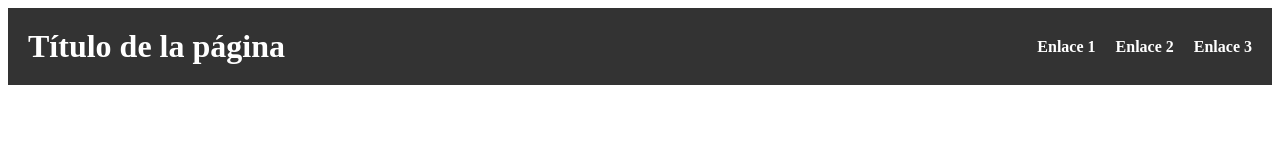
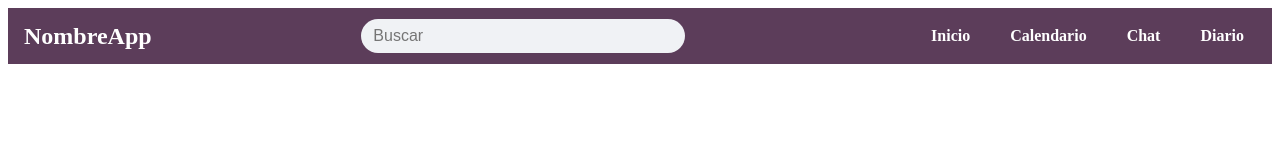
Before and after one commit to Santiago2287/P-TECH, a plain HTML site: page pruebas.html/experimentos.html in a window 1280 px wide. Drawn offline with Linux system fonts and the light colour scheme.

Commit message:
Modifique la barra de navegacion

```diff
--- a/pruebas.html/exp.css
+++ b/pruebas.html/exp.css
@@ -1,35 +1,76 @@
-header {
-    background-color: #333;
-    color: white;
-    display: flex;
-    justify-content: space-between;
-    align-items: center;
-    padding: 20px;
-  }
+
 
   h1 {
     margin: 0;
   }
 
   nav {
+    background-color: #5C3D5A;
+    height: 56px;
+    display: flex;
+    justify-content: space-between;
+    align-items: center;
+    padding: 0 16px;
+  }
+
+  .fb-logo a {
+    color: #fff;
+    font-size: 24px;
+    font-weight: 600;
+    text-decoration: none;
+  }
+
+  .fb-search form {
+    display: flex;
+    align-items: center;
+  }
+
+  .fb-search input[type="text"] {
+    border: none;
+    background-color: #f0f2f5;
+    padding: 8px 12px;
+    border-radius: 24px;
+    font-size: 16px;
+    width: 300px;
+    margin-right: 12px;
+  }
+
+  .fb-search button {
+    background-color: transparent;
+    border: none;
+    cursor: pointer;
+  }
+
+  .fb-search button i {
+    color: #fff;
+    font-size: 20px;
+  }
+
+  .fb-menu ul {
+    list-style: none;
+    margin: 0;
+    padding: 0;
     display: flex;
   }
 
-  nav div {
-    margin-left: 20px;
+  .fb-menu li {
+    margin-right: 16px;
   }
 
-  nav a {
-    color: white;
-    text-decoration: none;
-    font-weight: bold;
-  }
-  nav a {
-    color: #fff;
-    text-decoration: none;
-    transition: color 0.2s ease-in-out;
+  .fb-menu li:last-child {
+    margin-right: 0;
   }
 
-  nav a:hover {
-    color: #ff9900;
+  .fb-menu a {
+    color: #fff;
+    font-size: 16px;
+    font-weight: 600;
+    text-decoration: none;
+    padding: 8px 12px;
+    border-radius: 24px;
+    transition: background-color 0.3s ease;
   }
+
+  .fb-menu a:hover {
+    background-color: rgba(255, 255, 255, 0.1);
+  }
--- a/pruebas.html/experimentos.html
+++ b/pruebas.html/experimentos.html
@@ -9,12 +9,27 @@
 </head>
 <body>
     <header>
-        <h1>Título de la página</h1>
+
         <nav>
-          <div class="enlace1"><a href="./index.html">Enlace 1</a></div>
-          <div class="enlace2"><a href="#">Enlace 2</a></div>
-          <div class="enlace3"><a href="#">Enlace 3</a></div>
+          <div class="fb-logo">
+            <a href="#">NombreApp</a>
+          </div>
+          <div class="fb-search">
+            <form>
+              <input type="text" placeholder="Buscar">
+              <button type="submit"><i class="fas fa-search"></i></button>
+            </form>
+          </div>
+          <div class="fb-menu">
+            <ul>
+              <li><a href="#">Inicio</a></li>
+              <li><a href="#">Calendario</a></li>
+              <li><a href="#">Chat</a></li>
+              <li><a href="">Diario</a></li>
+            </ul>
+          </div>
         </nav>
+
       </header>
 </body>
 </html>
```
